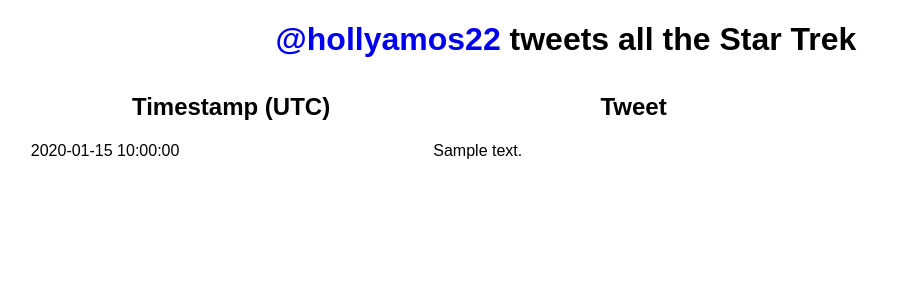
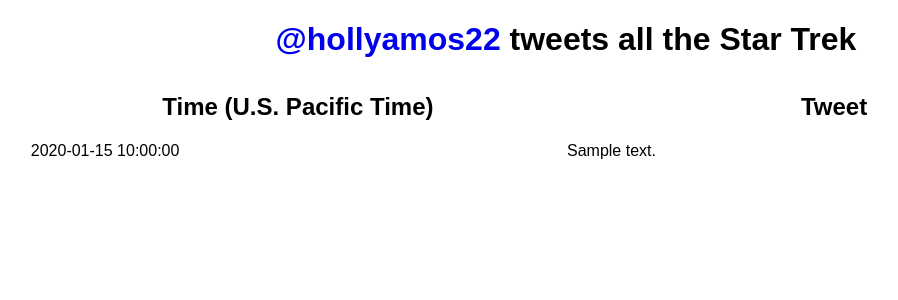
Before and after one commit to mcarson24/star-trek-50th-tweets, a PHP site: template views/index.twig in a window 1280 px wide. Shown: the top 300 px of the page, without its empty margins (74-972 px from the left). Run offline with PHP 8.4, Linux system fonts and the light colour scheme; the template is opened without the code that fills it: most values are stand-ins (such as "Sample title", 1, 10 or a date in 2020); some libraries are stand-ins or nearby versions.

Commit message:
Update name of Timestamp column

```diff
--- a/views/index.twig
+++ b/views/index.twig
@@ -14,7 +14,7 @@
 			<table>
 				<thead>
 					<tr class="header-row">
-						<th scope="col" class="table-header text-center">Timestamp (UTC)</th>
+						<th scope="col" class="table-header text-center">Time (U.S. Pacific Time)</th>
 						<th scope="col" class="table-header text-center">Tweet</th>
 					</tr>
 					<tbody>
```
